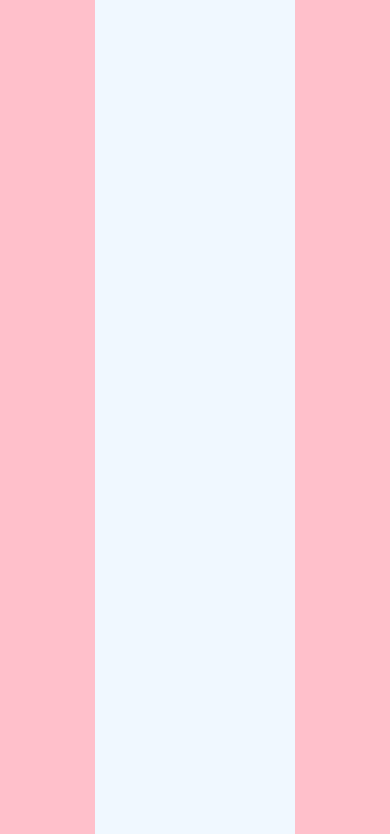
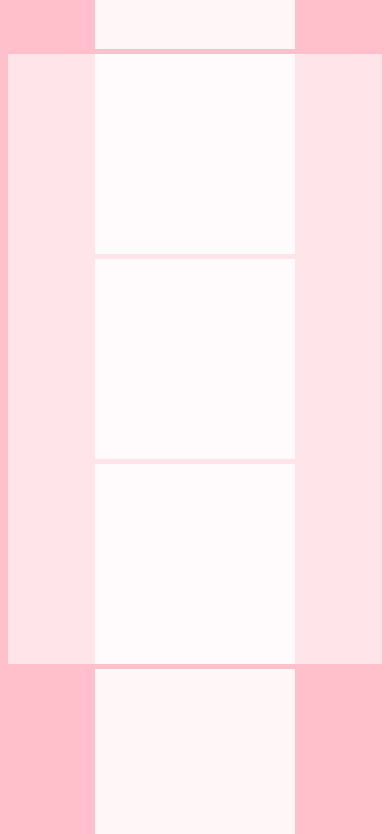
Before and after one commit to melxincognito/tic-tac-toe, a plain HTML site: page index.html in a window 390 px wide. Shown: the part 263-1097 px from the top of the page. Drawn offline with Linux system fonts and the light colour scheme; a web font is replaced by a local one.

Commit message:
ui responsive no logic

```diff
--- a/stylesheet.css
+++ b/stylesheet.css
@@ -15,14 +15,20 @@ body {
 #test {
     display: flex;
     flex-wrap: wrap;
-    max-width: 600px;
-    max-height: 600px;
+    max-width: 610px;
+    max-height: 610px;
+    gap: 5px;
     align-content: center;
     justify-content: center;
     margin: auto;
+    background-color: rgba(255, 255, 255, 0.582);
 }
 
 #gameBlock {
-    background-color: aliceblue;
+    background-color: rgba(255, 255, 255, 0.863);
+    font-size: 170px;
+    display: flex;
+    align-content: center;
+    justify-content: center;
 
 }
```
